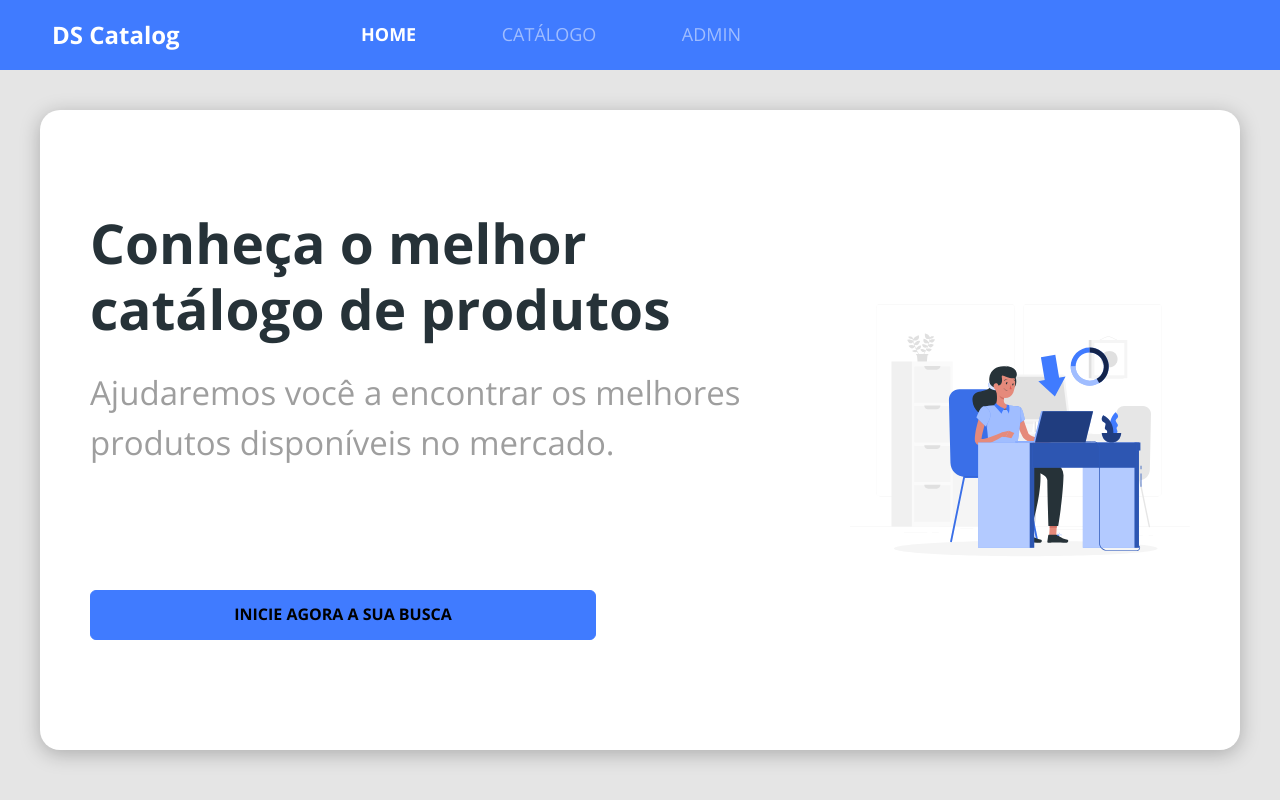
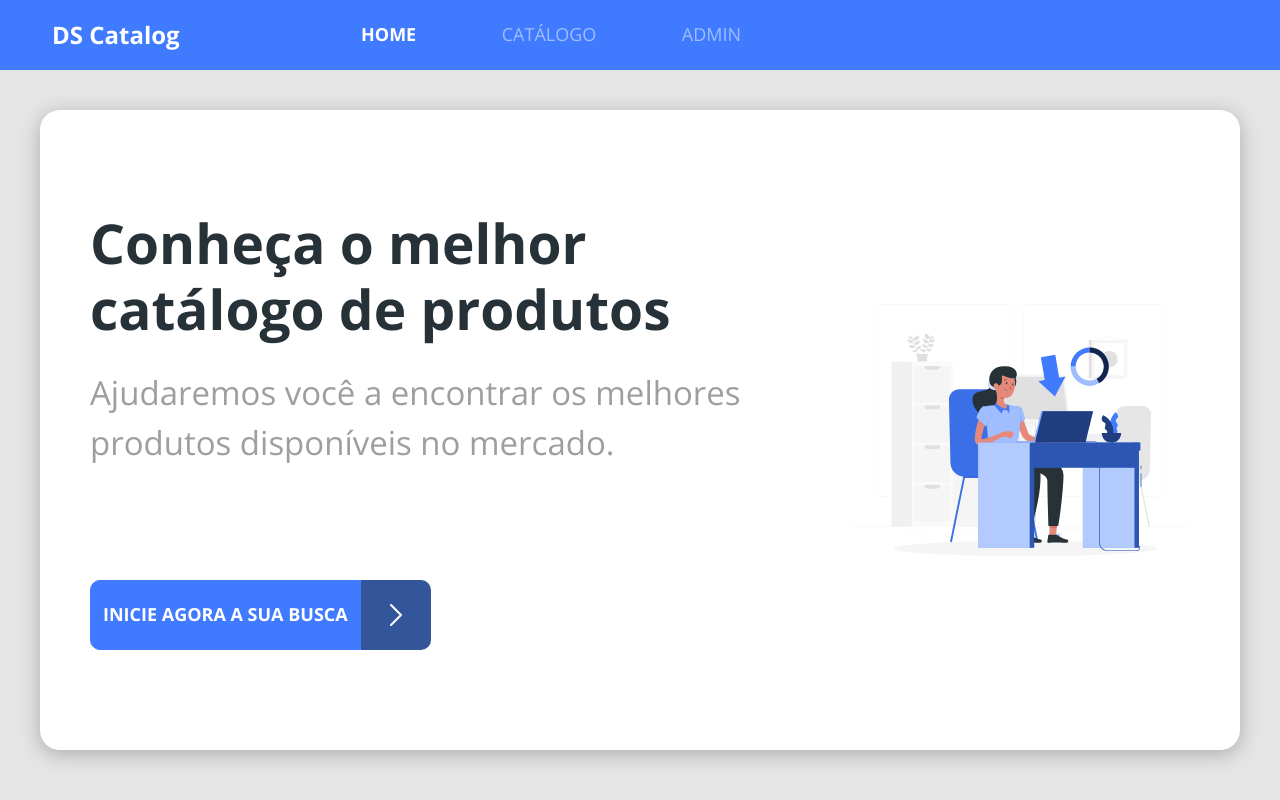
Before and after one commit to anadeso/bds-dscatalog, a React (Create React App) app in the folder frontweb/: page / in a window 1280 px wide. Built offline with nearby package versions, Linux system fonts and the light colour scheme; the HTML template or start-up script is replaced by a standard one.

Commit message:
ButtonIcon customizado

```diff
--- a/frontweb/src/components/ButtonIcon/index.tsx
+++ b/frontweb/src/components/ButtonIcon/index.tsx
@@ -1,10 +1,17 @@
-import './styles.css'
+import './styles.css';
+
+import { ReactComponent as Icon } from 'assets/images/seta.svg';
 
 const ButtonIcon = () => {
   return (
-    <button className="btn btn-primary button-icon">
-      <h6>INICIE AGORA A SUA BUSCA</h6>
-    </button>
+    <div className="btn-container">
+      <button className="btn btn-primary">
+        <h6>INICIE AGORA A SUA BUSCA</h6>
+      </button>
+      <div className="btn-icon-container">
+        <Icon />
+      </div>
+    </div>
   );
 };
 
--- a/frontweb/src/components/ButtonIcon/styles.css
+++ b/frontweb/src/components/ButtonIcon/styles.css
@@ -1,3 +1,34 @@
-.button-icon {
+.btn-container {
+    display: flex;
+}
+
+.btn-container button {
+    border-radius: 10px 0px 0px 10px;
+}
+
+.btn h6 {
+    color: #ffff;
+    font-size: 12px;
+    text-transform: uppercase;
+}
+
+.btn-icon-container {
+    display: flex;
+    justify-content: center;
+    align-items: center;
+    width: 50px;
     height: 50px;
+    border-radius: 0px 10px 10px 0px;
+    background-color: #33569B;
 }
+
+@media (min-width: 576px) {
+    .btn-icon-container {
+        width: 70px;
+        height: 70px;
+    }
+
+    .btn h6 {
+        font-size: 18px;
+    }
+}
--- a/frontweb/src/pages/Home/index.tsx
+++ b/frontweb/src/pages/Home/index.tsx
@@ -16,9 +16,11 @@
               mercado.
             </p>
           </div>
-          <Link to="/products">
-            <ButtonIcon />
-          </Link>
+          <div>
+            <Link to="/products">
+              <ButtonIcon />
+            </Link>
+          </div>
         </div>
         <div className="home-image-container">
           <MainImage />
--- a/frontweb/src/pages/Home/styles.css
+++ b/frontweb/src/pages/Home/styles.css
@@ -53,10 +53,6 @@
   .home-content-container p {
     width: 506px;
     margin-bottom: 20px;
-  }
-
-  .home-content-container button {
-    width: 506px;
   }
 
   .home-image-container svg {
```
Also changed, not shown: frontweb/src/assets/images/seta.svg (added).
